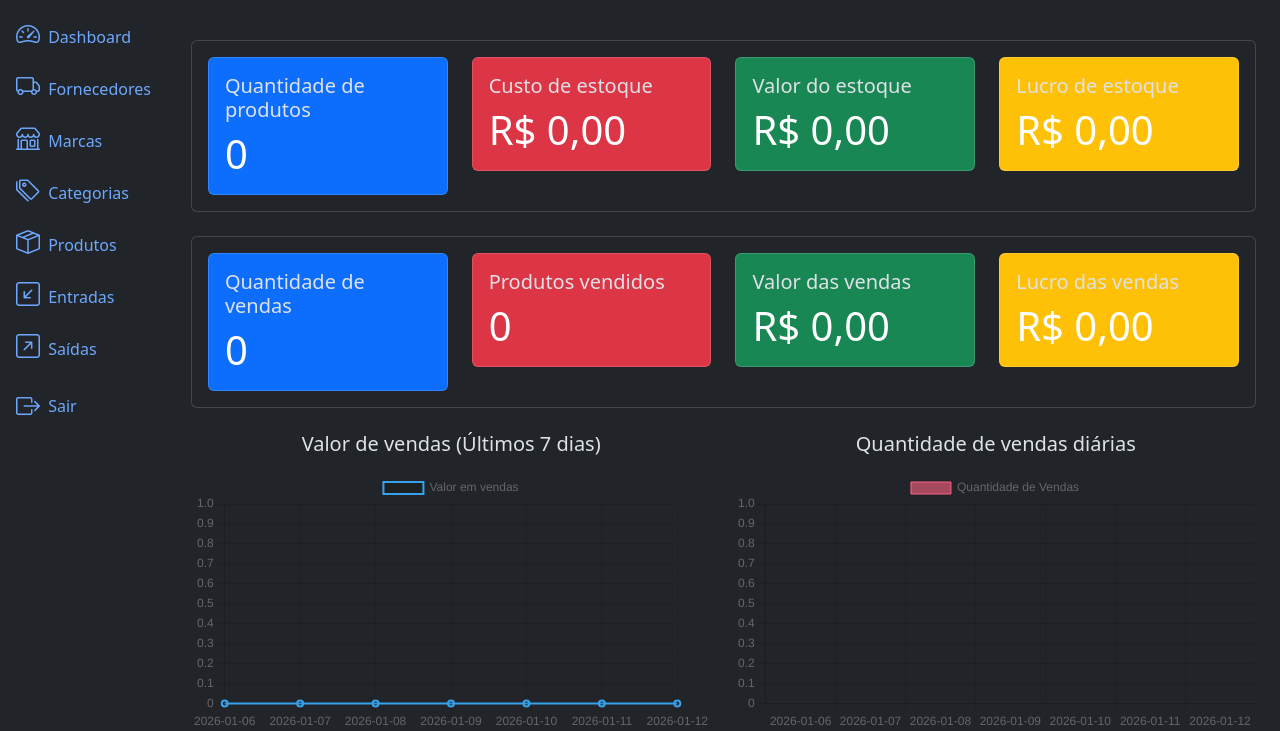
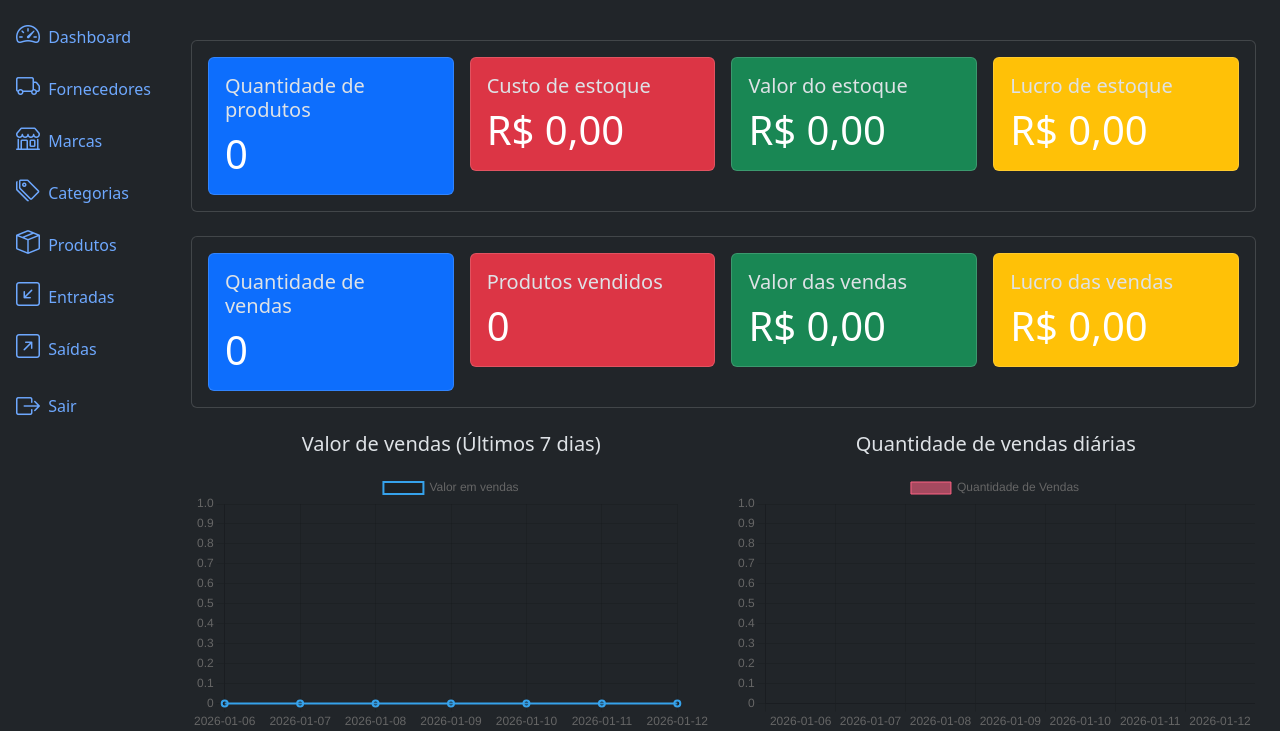
Before and after one commit to elainefs/django-sge, a Django app: page / in a window 1280 px wide. Shown: the part 56-787 px from the top of the page. Run offline with Django 5.2, Linux system fonts and the light colour scheme; the visitor is signed in with stand-in values (Sample User, id 1); data that the repository does not hold is empty.

Commit message:
fix: fix metrics card responsiveness

```diff
--- a/config/templates/components/_product_metrics.html
+++ b/config/templates/components/_product_metrics.html
@@ -1,6 +1,6 @@
 <div class="card mt-4">
   <div class="card-body">
-    <div class="row">
+    <div class="row g-2 g-lg-3">
       <div class="col-md-3">
         <div class="card bg-primary">
           <div class="card-body">
--- a/config/templates/components/_sales_metrics.html
+++ b/config/templates/components/_sales_metrics.html
@@ -1,6 +1,6 @@
 <div class="card mt-4">
   <div class="card-body">
-    <div class="row">
+    <div class="row g-2 g-lg-3">
       <div class="col-md-3">
         <div class="card bg-primary">
           <div class="card-body">
```
